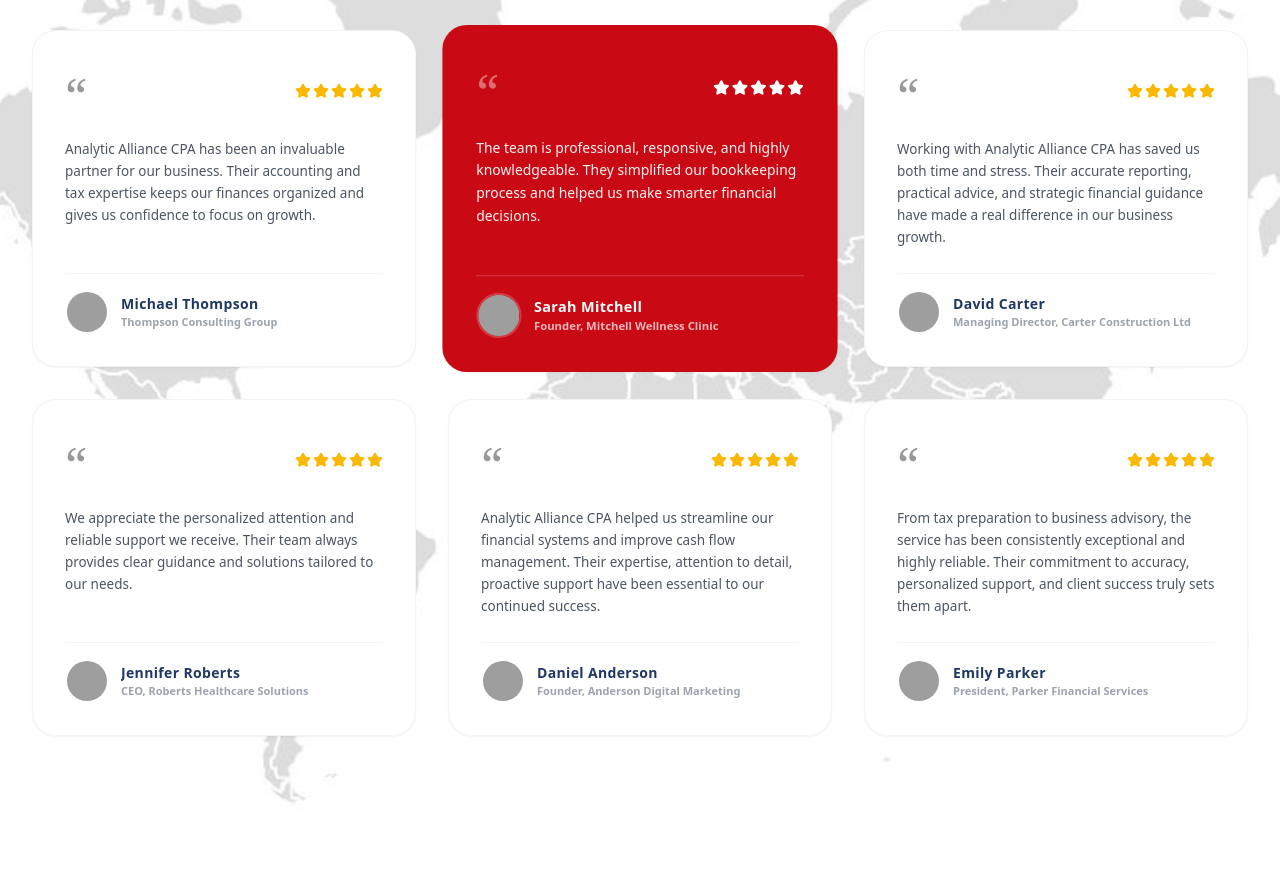
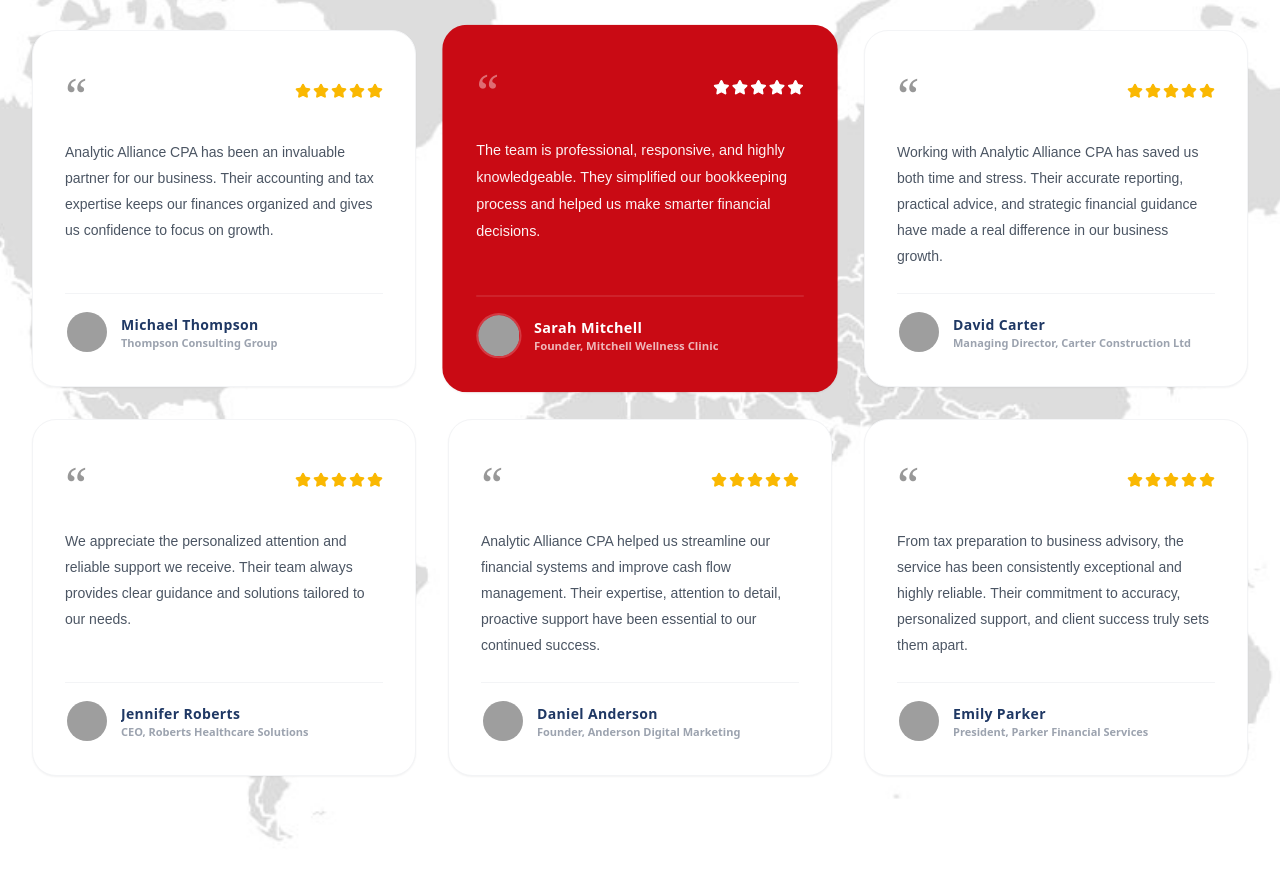
Before and after one commit to abdullah2310ishaq/freelance, a React (Vite) app in the folder web-project/: page / in a window 1280 px wide. Shown: the part 3200-4072 px from the top of the page. Before the commit the page ends 4032 px from the top, so only its background shows below. Built offline with nearby package versions, Linux system fonts and the light colour scheme; grey boxes are pictures that could not be loaded.

Commit message:
feat: add ClientTrust section component with testimonial grid and featured card styling

```diff
--- a/web-project/src/components/homepage/client_trust.tsx
+++ b/web-project/src/components/homepage/client_trust.tsx
@@ -112,8 +112,15 @@ const ClientTrust: React.FC = () => {
                                 </div>
 
                                 {/* Main Review Text */}
-                                <p className={`text-xs sm:text-[13.5px] leading-relaxed antialiased font-medium mb-6
-                  ${item.isFeatured ? 'text-white/95' : 'text-gray-600'}`}
+                                <p
+                                    className={`antialiased mb-6 ${item.isFeatured ? 'text-white/95' : 'text-gray-600'}`}
+                                    style={{
+                                        fontFamily: 'Arial, sans-serif',
+                                        fontWeight: 400,
+                                        fontSize: '14px',
+                                        lineHeight: '26px',
+                                        letterSpacing: '0%'
+                                    }}
                                 >
                                     {item.text}
                                 </p>
```
